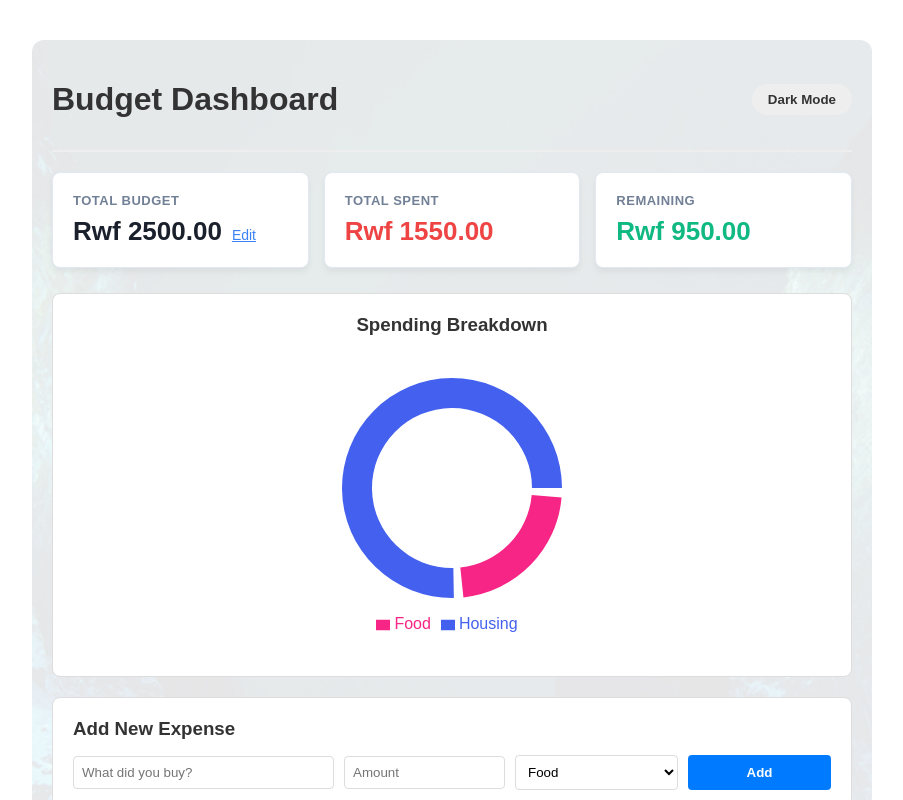
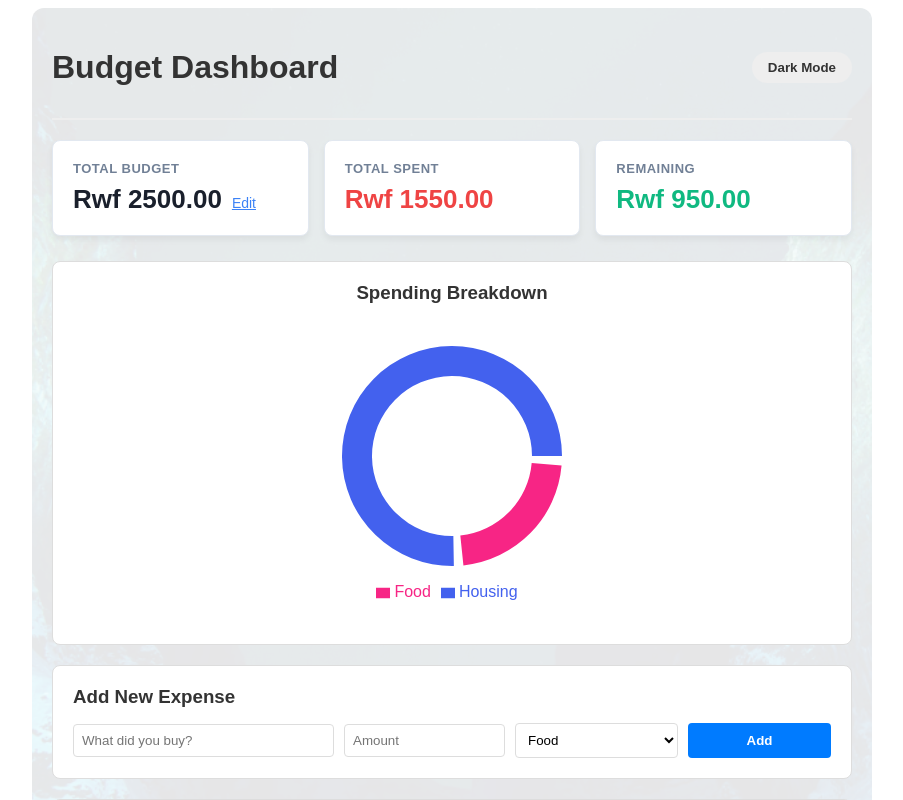
Before and after one commit to nshh123/budget-planner, a React (Vite) app: page / in a window 1280 px wide. Shown: the top 800 px of the page, without its empty margins (188-1091 px from the left). Built offline with nearby package versions, Linux system fonts and the light colour scheme.

Commit message:
Fixed UI issue

```diff
--- a/src/App.jsx
+++ b/src/App.jsx
@@ -60,7 +60,7 @@ function App() {
 
   const appStyles = {
     maxWidth: "800px",
-    margin: "40px auto",
+    margin: "0 auto 40px auto",
     padding: "20px",
     fontFamily: "sans-serif",
 
```
